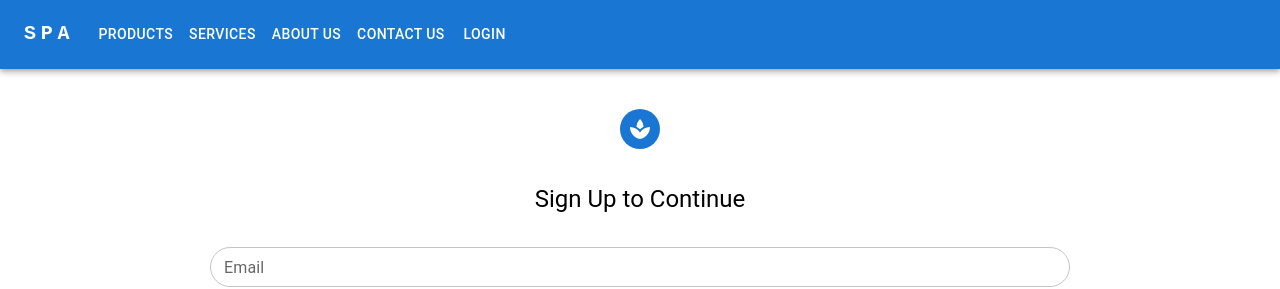
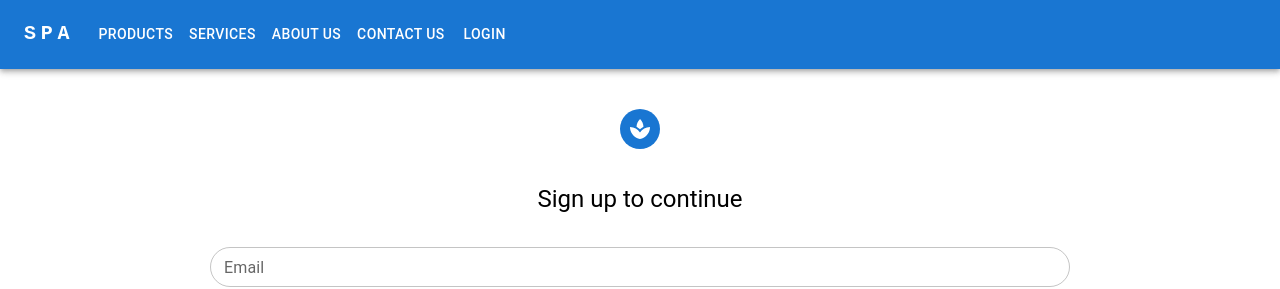
Before and after one commit to phren-ke/spa, a React (Create React App) app: page /Register in a window 1280 px wide. Shown: the top 289 px of the page. Built offline with nearby package versions, Linux system fonts and the light colour scheme.

Commit message:
modify sign up font case

```diff
--- a/src/components/auth/Register.js
+++ b/src/components/auth/Register.js
@@ -131,7 +131,7 @@ export const Register = () => {
           </Grid>
           <Grid item xs={12}>
             <Typography variant="h5" gutterBottom>
-              Sign Up to Continue
+              Sign up to continue
             </Typography>
           </Grid>
           <Grid item xs={12}>
```
